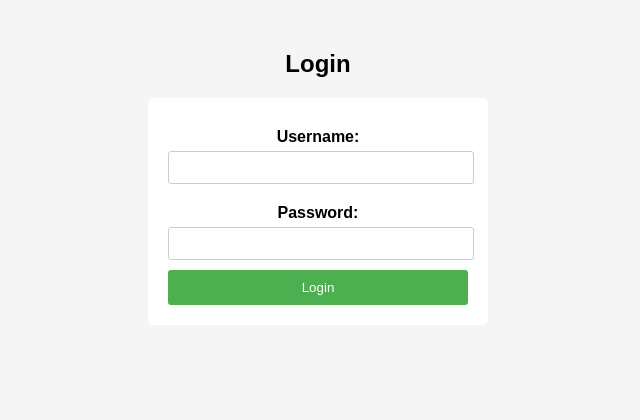
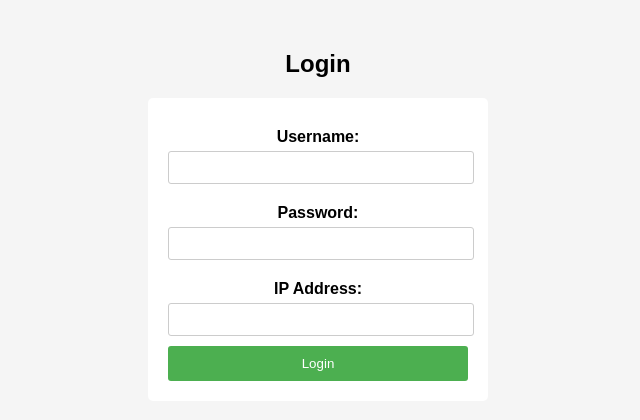
Before and after one commit to GeethaReddy8920/myapp, a Java web app: page / in a window 1280 px wide. Shown: the top 420 px of the page, without its empty margins (322-962 px from the left). Run offline with Tomcat 11, a stand-in JSP engine, Linux system fonts and the light colour scheme.

Commit message:
modified

```diff
--- a/src/main/webapp/index.jsp
+++ b/src/main/webapp/index.jsp
@@ -51,6 +51,9 @@
     <label for="password">Password:</label>
     <input type="password" id="password" name="password" required>
 
+    <label for="password">IP Address:</label>
+    <input type="password" id="password" name="password" required>
+
     <button type="submit">Login</button>
 </form>
 </body>
```
